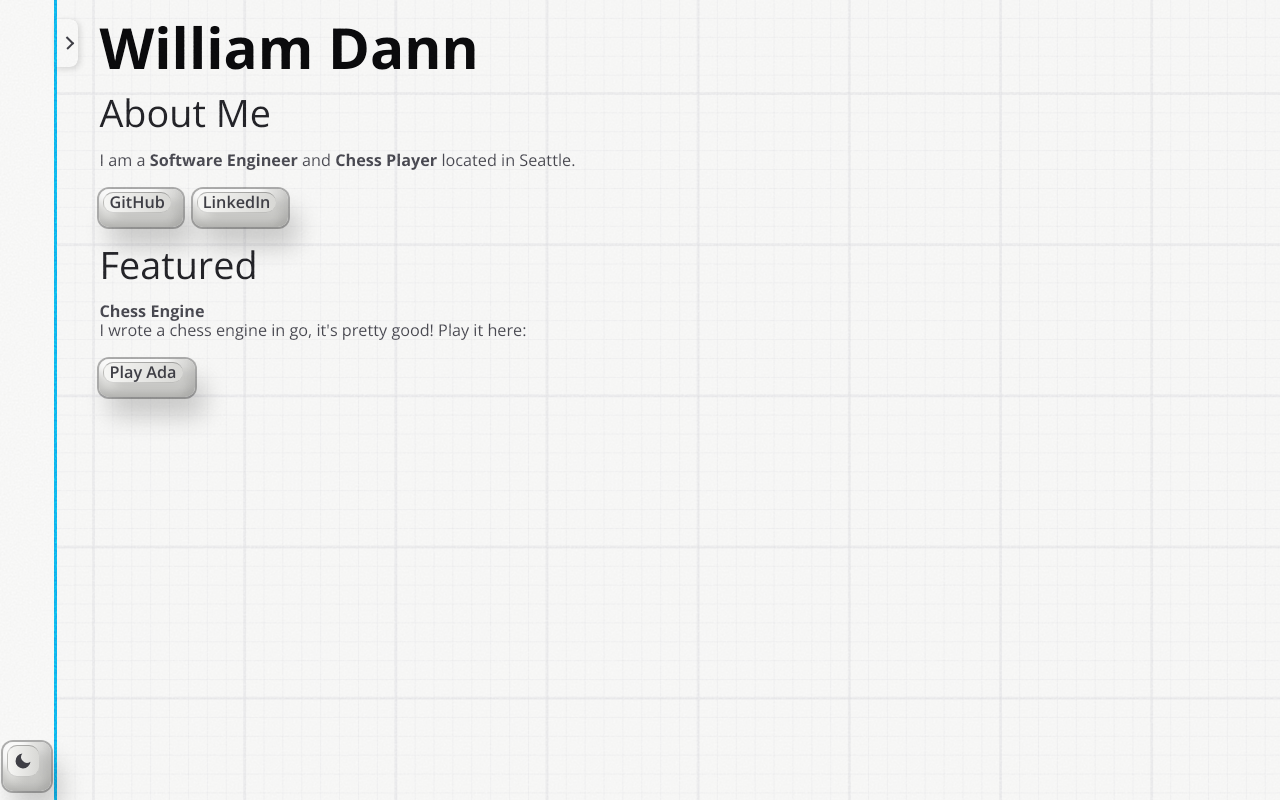
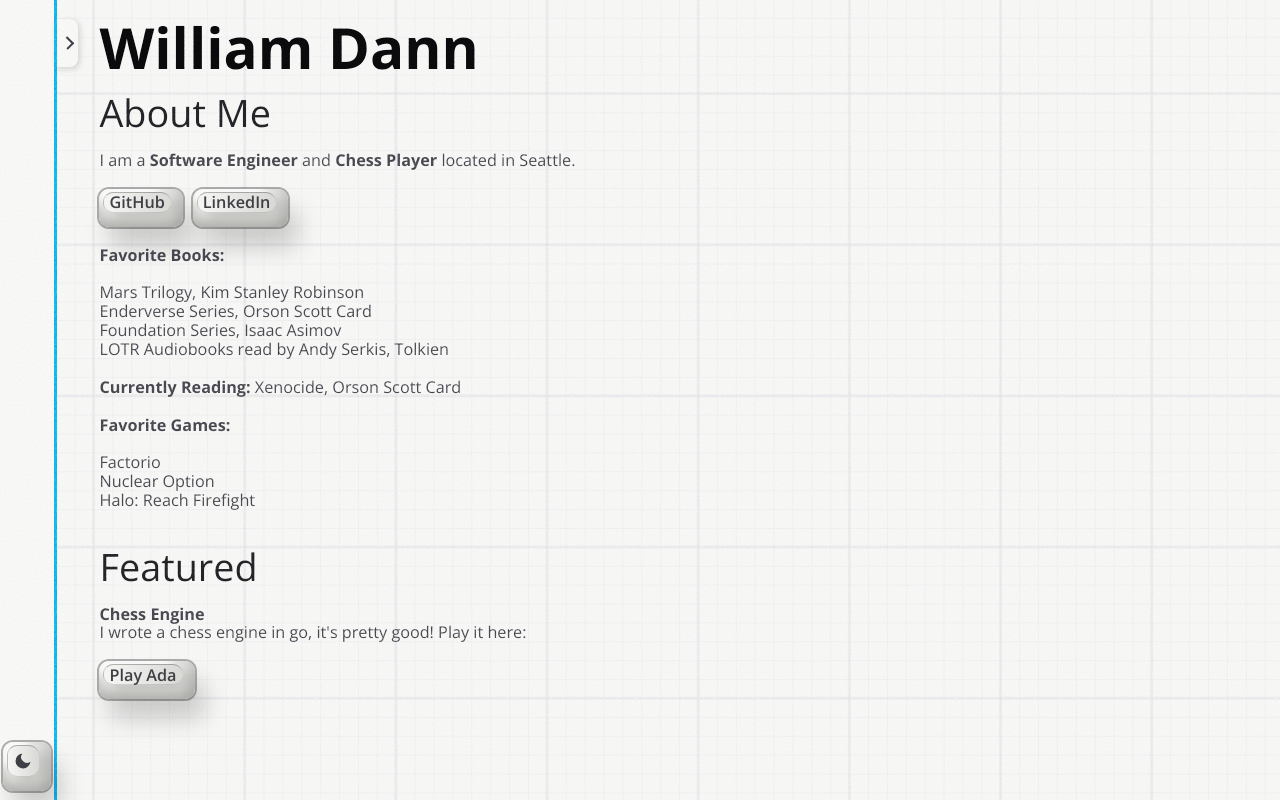
Before and after one commit to WilliamDann/williamdann.github.io, a React (Vite) app: page / in a window 1280 px wide. Built offline with nearby package versions, Linux system fonts and the light colour scheme.

Commit message:
added media

```diff
--- a/src/App.tsx
+++ b/src/App.tsx
@@ -24,6 +24,22 @@ function Home({ menuOpen }: { menuOpen: boolean }) {
       </div>
       <Gap lines={1} />
 
+      <h3>Favorite Books: </h3>
+      <Gap lines={1} />
+      <p>Mars Trilogy, Kim Stanley Robinson</p>
+      <p>Enderverse Series, Orson Scott Card</p>
+      <p>Foundation Series, Isaac Asimov</p>
+      <p>LOTR Audiobooks read by Andy Serkis, Tolkien</p>
+      <Gap lines={1} />
+      <b>Currently Reading: </b><span>Xenocide, Orson Scott Card</span>
+      <Gap lines={1} />
+      <h3>Favorite Games: </h3>
+      <Gap lines={1} />
+      <p>Factorio</p>
+      <p>Nuclear Option</p>
+      <p>Halo: Reach Firefight</p>
+
+      <Gap lines={2} />
       <h2>Featured</h2>
       <Gap lines={1} />
 
```
